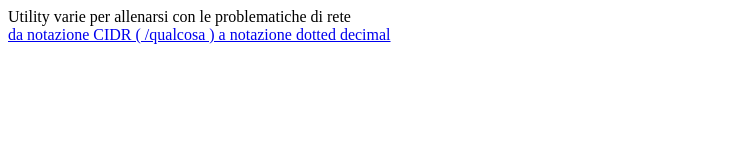
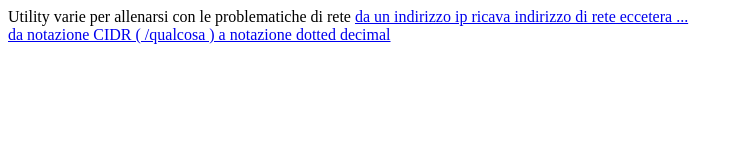
Before and after one commit to sabatinipaolo/nettraining, a plain HTML site: page index.html in a window 1280 px wide. Shown: the whole page, without its empty margins (0-743 px from the left). Drawn offline with Linux system fonts and the light colour scheme.

Commit message:
Update index.html

```diff
--- a/index.html
+++ b/index.html
@@ -10,6 +10,9 @@
 
 <body >
   Utility varie per allenarsi con le problematiche di rete
+
+  <a href="singlenet/index.html"> da un indirizzo ip ricava indirizzo di rete eccetera ...</a>
+
   <br />
 
   <a href="CIDR2NetMask/index.html"> da notazione CIDR ( /qualcosa ) a notazione dotted decimal</a>
```
